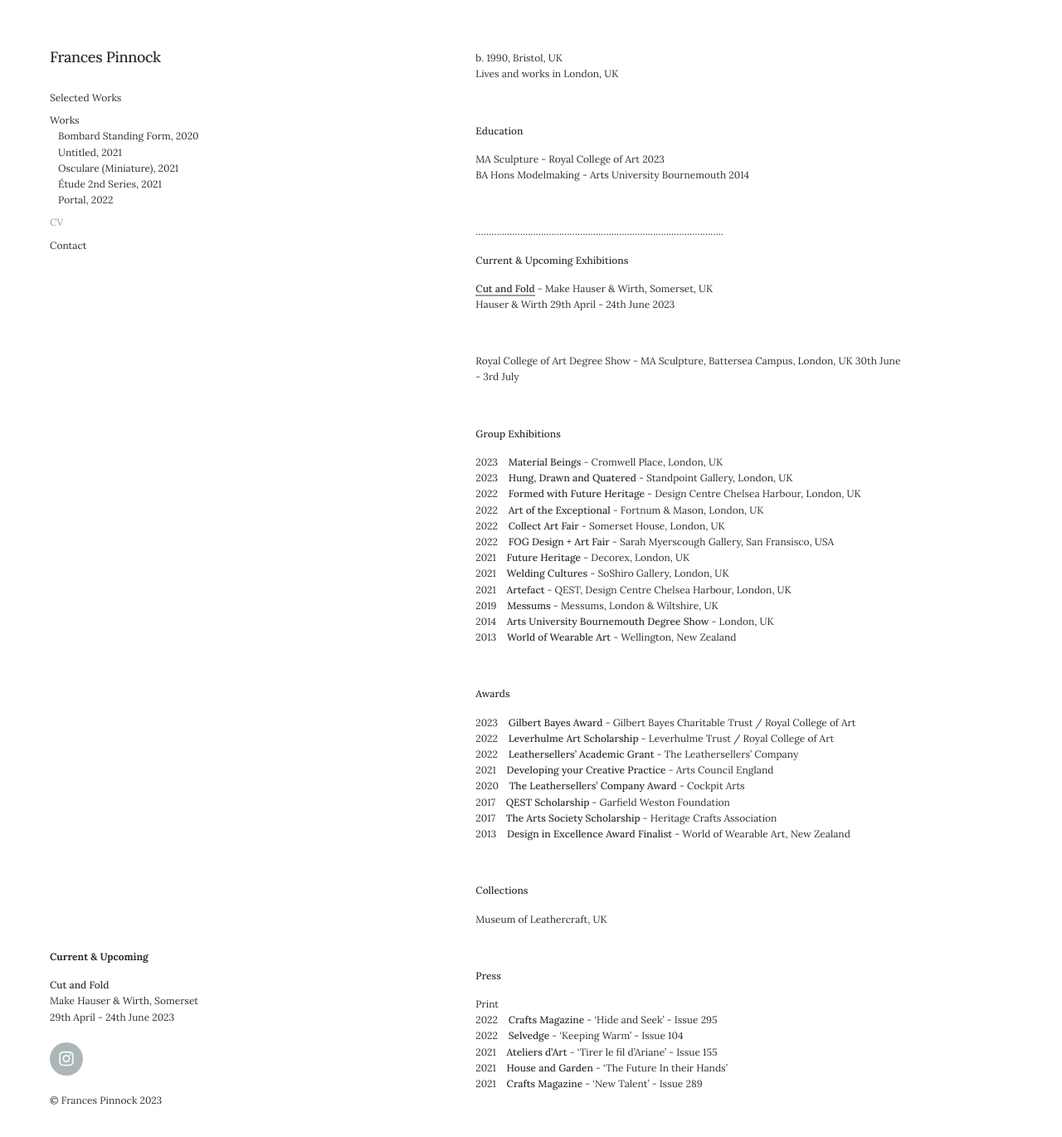
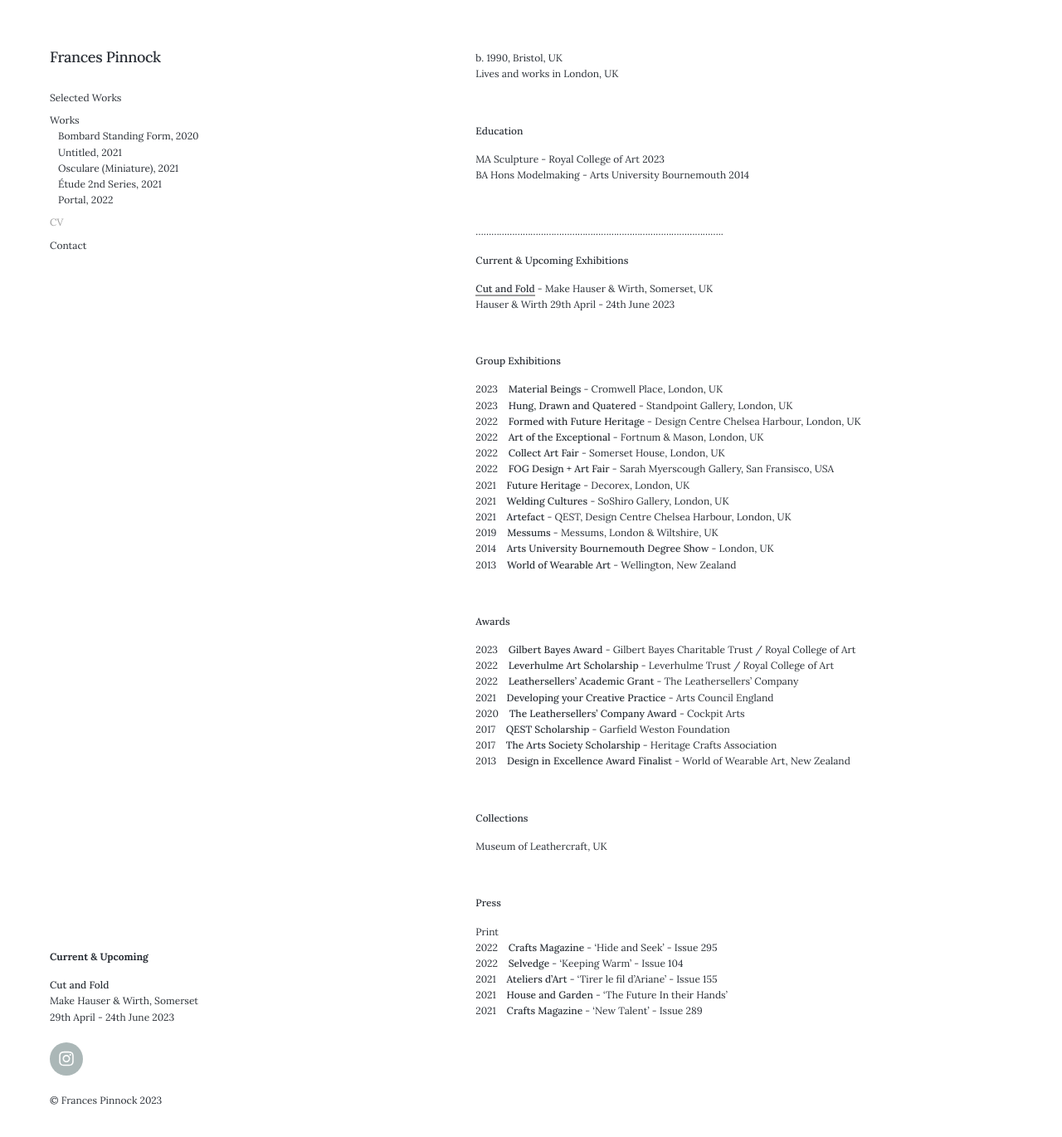
Before and after one commit to francespinnock/francespinnock.github.io, a Jekyll site: the page built from _pages/cv.md, in a window 1280 px wide and 1375 px high. Shown: the top 1370 px of the window at 83% size. Built offline with Jekyll 4.4.1, drawn with Linux system fonts in a browser that asks for light colours; nearby versions of some CDN libraries.

Commit message:
Update cv.md

```diff
--- a/_pages/cv.md
+++ b/_pages/cv.md
@@ -28,10 +28,6 @@ Hauser & Wirth
 
 <br />
 
-Royal College of Art Degree Show - MA Sculpture, Battersea Campus, London, UK
-30th June - 3rd July
-
-<br />
 
 
 
```
